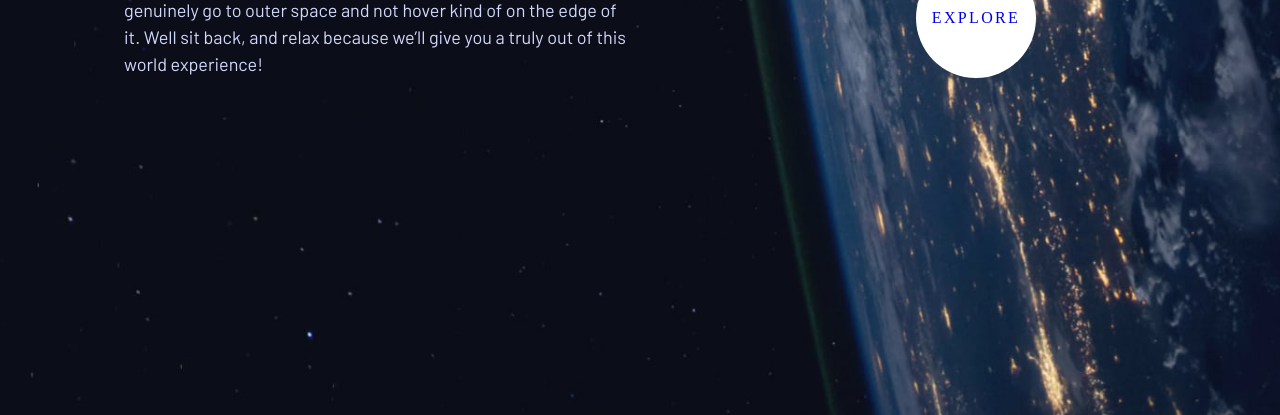
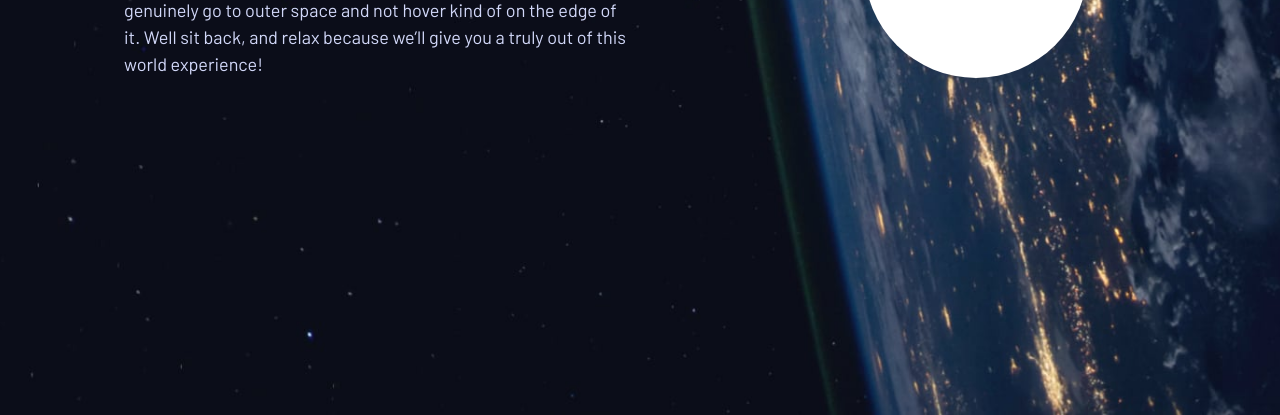
Before and after one commit to Elbassel511/space-tourism-challenge, a plain HTML site: page index.html in a window 1280 px wide. Shown: the part 425-840 px from the top of the page. Drawn offline with nearby package versions, Linux system fonts and the light colour scheme; a web font is replaced by a local one.

Commit message:
Add files via upload

```diff
--- a/index.html
+++ b/index.html
@@ -72,7 +72,7 @@
         </p>
       </div>
       <div>
-        <a class="large-button uppercase letter-spacing-3 ff-serif grid" href="destination-moon.html"
+        <a class="large-button text-dark uppercase letter-spacing-3 ff-serif grid fs-600" href="destination-moon.html"
           >Explore</a
         >
       </div>
```
